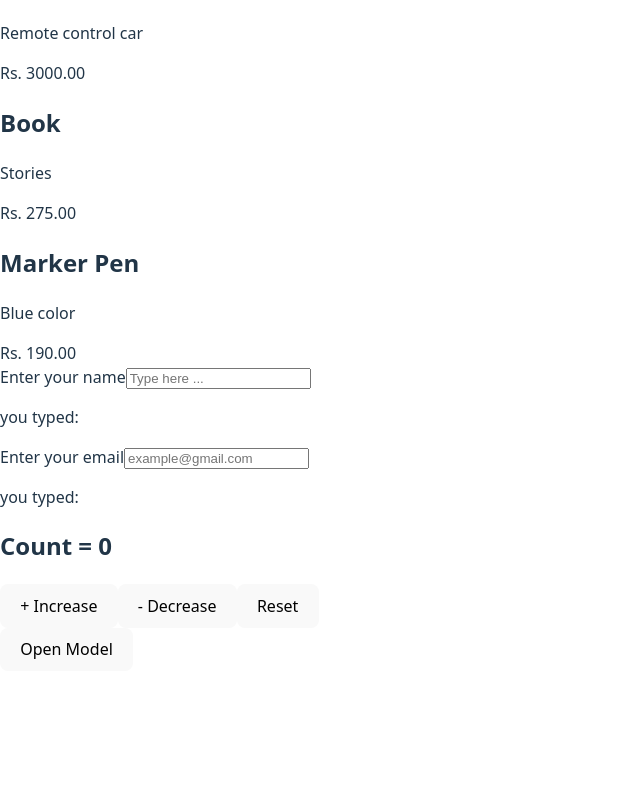
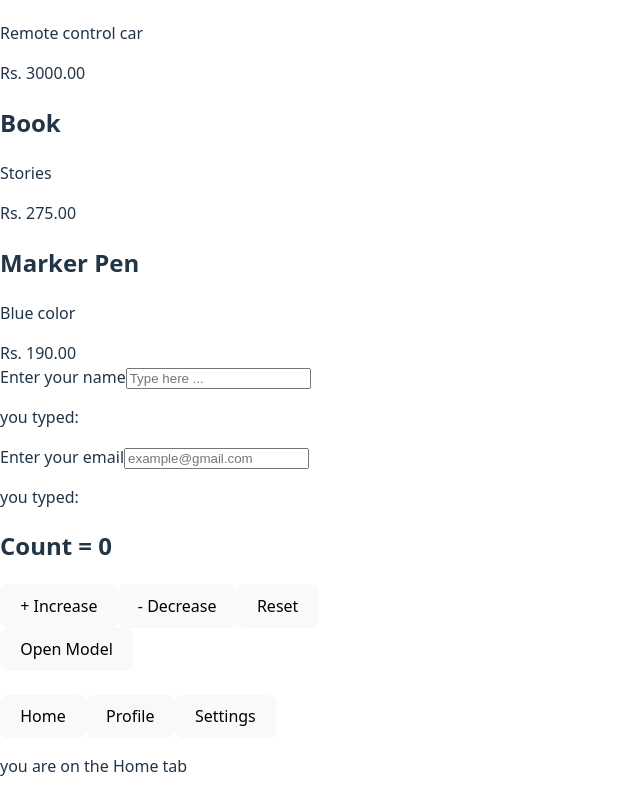
Before and after one commit to Randilwelikala/React-Todo-app, a React (Vite) app: page / in a window 1280 px wide. Shown: the part 223-1017 px from the top of the page, without its empty margins (0-640 px from the left). Before the commit the page ends 894 px from the top, so only its background shows below. Built offline with nearby package versions, Linux system fonts and the light colour scheme.

Commit message:
created and finished tabs component

```diff
--- a/src/App.jsx
+++ b/src/App.jsx
@@ -3,6 +3,7 @@ import Card from './components/card';
 import Input from './components/input';
 import Counter from'./components/counter';
 import Modal from './components/modal';
+import Tabs from './components/tabs';
 
 function App(){
 
@@ -42,9 +43,12 @@ function App(){
 
         <Counter></Counter>
 
-        <Modal>
 
-        </Modal>
+
+        <Modal></Modal>
+        <br></br>
+
+        <Tabs></Tabs>
 
     </div>
   );
--- a/src/components/tabs.jsx
+++ b/src/components/tabs.jsx
@@ -0,0 +1,29 @@
+import {useState} from 'react';
+
+function Tabs(){
+    const [activeTab,setActiveTab] = useState("home");
+
+    return(
+        <div>
+            <div>
+                <button onClick={()=>setActiveTab("home")}>
+                    Home
+                </button>
+
+                <button onClick={()=>setActiveTab("profile")}>
+                    Profile
+                </button>
+
+                <button onClick={()=>setActiveTab("settings")}>
+                    Settings
+                </button>
+            </div>
+
+            {activeTab==="home" && <p>you are on the Home tab</p>}
+            {activeTab==="profile" && <p>you are on the Profile tab</p>}
+            {activeTab==="settings" && <p>you are on the Settings tab</p>}
+        </div>
+    )
+}
+
+export default Tabs;
```
